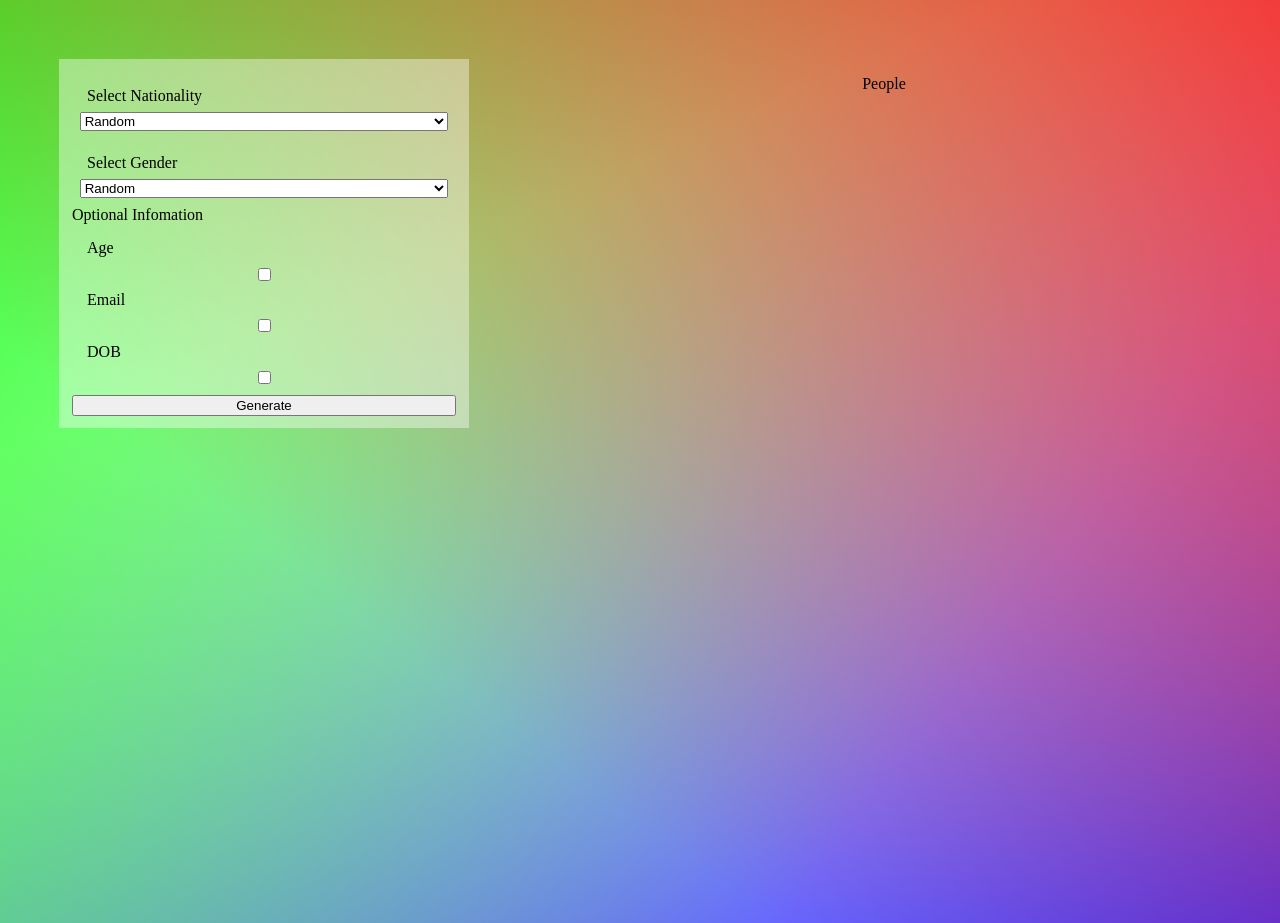
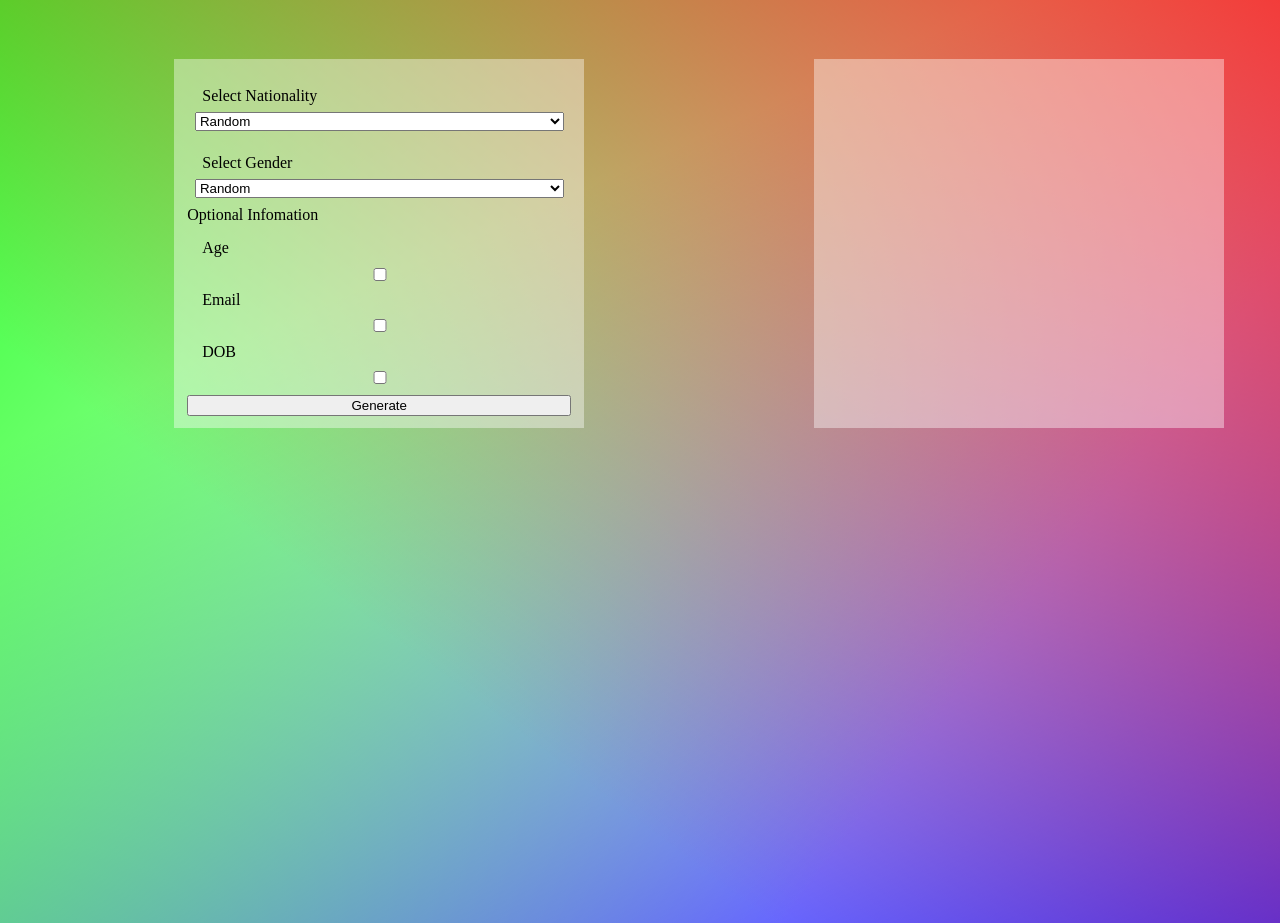
Before and after one commit to AwjTay/random-person-generator, a React (Create React App) app: page / in a window 1280 px wide. Shown: the top 923 px of the page. Built offline with nearby package versions, Linux system fonts and the light colour scheme.

Commit message:
person return now properly formatted - fixed issue with variable returns. Now moving on to implementing react transitions

```diff
--- a/package.json
+++ b/package.json
@@ -10,6 +10,7 @@
     "react-dom": "^16.8.6",
     "react-redux": "^7.0.2",
     "react-scripts": "2.1.8",
+    "react-transition-group": "^4.0.0",
     "reactjs-localstorage": "0.0.7",
     "redux": "^4.0.1",
     "redux-thunk": "^2.3.0"
--- a/src/components/GeneratorScreen/GeneratorScreen.jsx
+++ b/src/components/GeneratorScreen/GeneratorScreen.jsx
@@ -42,10 +42,10 @@ class GeneratorScreen extends Component {
 			return null;
 		}
 	}
+	//tracing the state of the dobReq boolean
 
 	handleSubmit(e){
 		e.preventDefault()
-		console.log(this.state)
 		this.props.onSubmit(this.state)
 	}
 
--- a/src/components/ResultScreen/ResultScreen.jsx
+++ b/src/components/ResultScreen/ResultScreen.jsx
@@ -1,5 +1,5 @@
 import React, { Component } from 'react'
-import Result from "../Result"
+import { personFormatter } from "../../data/formatFunctions.js"
 
 class ResultScreen extends Component{
 	constructor(props){
@@ -8,39 +8,44 @@ class ResultScreen extends Component{
 
 	render(){
 
-		console.log(this.props.historyArray)
+		return(
+			<React.Fragment>
+				<div className="result_container">
+
+					<ul className="person_list" style={{listStyle : "none"}}>
+
+						{this.props.historyArray.map((person, i) => {
+
+							const formattedPerson = personFormatter(person)
 
 							return(
-			<React.Fragment>
-				<p>People</p>
-				<ul>
 
-					{this.props.historyArray.map((person, i) => (
 								<li key={i}>
 
 									{
 										<table className="table">
-							        <thead>
-							            <tr>
-							                <th scope="col">#</th>
-							                <th scope="col">#</th>
-							            </tr>
-							        </thead>
+
 									        <tbody>
-							        { person.map(index => (
-							            <tr key={index}>
-							                <th scope="row">#</th>
-							                        <td>{ index }</td>
+									        { formattedPerson.map((detail, i) => (
+
+									            <tr key={i}>
+									                <th scope="row"></th>
+									                <td>{
+									                	detail ? detail : null
+									                	}
+									                </td>
 									            </tr>
 									            ))}
 									        </tbody>
 									    </table>
 									}
 
-						</li>))
+								</li>)}
+							)
 						}
 
 					</ul>
+				</div>
 
 			</React.Fragment>
 		)
@@ -49,30 +54,4 @@ class ResultScreen extends Component{
 
 }
 
-
-
-
-
-
-/*
-const ResultScreen = historyArray => {
-	console.log(historyArray)
-	const { history } = historyArray
-	console.log(history)
-	return(
-		<React.Fragment>
-			<ul>
-
-
-
-			</ul>
-
-		</React.Fragment>
-	)
-}
-*/
 export default ResultScreen
-
-//{historyArray ? historyArray.map((person, i) => <li key={i}>{person}</li>) : null}
-
-//{historyArray.map((i) => <li key={i}>{i}</li>)}
--- a/src/components/ResultScreen/index.js
+++ b/src/components/ResultScreen/index.js
@@ -2,7 +2,6 @@ import { connect } from 'react-redux'
 import ResultScreen from './ResultScreen'
 
 const mapStateToProps = state => {
-	console.log(state.history)
 	return{
 		historyArray : state.history,
 	}
--- a/src/data/apiActions.js
+++ b/src/data/apiActions.js
@@ -3,12 +3,9 @@ import {setPerson} from "./stateActions"
 
 export const getPerson = (data) => (dispatch, getState) => {
 
-	console.log(data)
-
 	axios.get(`/?ext&region=${data.nationality}&gender=${data.gender}`,
 
 		).then( response => {
-
 		let emailReq = getState().emailRequested
 		let dobReq = getState().dobRequested
 		let ageReq = getState().ageRequested
@@ -18,33 +15,19 @@ export const getPerson = (data) => (dispatch, getState) => {
 		const surname = response.data.surname
 		const gender = response.data.gender
 		const region = response.data.region
-		const age = ageReq ? response.data.age : null
-		const dob = dobReq ? response.data.birthday.dmy : null
-		const email = emailReq ? response.data.email : null
+		const age = ageReq ? response.data.age : ""
+		const dob = dobReq ? response.data.birthday.dmy : ""
+		const email = emailReq ? response.data.email : ""
 
 		const person = [name, surname, gender, region, age, dob, email].reduce((acc, val) => {
-			if (val !== null) {
-				acc.push(val);
-			}
+
+			acc.push(val);
+
 			return acc;
 		}, []);
 
-		console.log(person)
-
 		dispatch(setPerson(person))
-
 
 	}).catch( error => console.log(error))
 
 }
-
-/*
-if (val !== null) {
-			acc.push(val);
-		}
-		return acc;
-	}, []);
-	return 	muscleGroups;
-}
-
-*/
--- /dev/null
+++ b/src/data/formatFunctions.js
@@ -0,0 +1,31 @@
+ export const personFormatter = (person) => {
+
+	const fPerson = person.reduce((acc, detail, i) => {
+		if(i === 0 && detail !== null){
+			acc.push(`First Name: ${detail}`)
+		}
+		else if(i === 1 && detail !== null){
+			acc.push(`Surname: ${detail}`)
+		}
+		else if(i === 2 && detail !== null){
+			acc.push(`Gender: ${detail}`)
+		}
+		else if(i === 3 && detail !== null){
+			acc.push(`Country: ${detail}`)
+		}
+		else if(i === 4 && detail !== null){
+			acc.push(`Age: ${detail}`)
+		}
+		else if(i === 5 && detail !== null){
+			acc.push(`DoB: ${detail}`)
+		}
+		else if(i === 6 && detail !== null){
+			acc.push(`Email: ${detail}`)
+		}
+		else{
+			return null
+		}
+		return acc
+	}, [])
+	return fPerson
+}
--- a/src/data/reducers.js
+++ b/src/data/reducers.js
@@ -4,7 +4,7 @@ const reset = state => {
 	return initial
 }
 
-const updateOptions = (state, action) => ({...state, ageRequested : action.ageRequested, emailRequested : action.emailRequested, dobRequested : action.emailRequested})
+const updateOptions = (state, action) => ({...state, ageRequested : action.ageRequested, emailRequested : action.emailRequested, dobRequested : action.dobRequested})
 
 const updateHistory = (state, action) => ({...state, history : [...state.history, action.person]})
 
--- a/src/gulp/scss/general.scss
+++ b/src/gulp/scss/general.scss
@@ -17,7 +17,7 @@
 	display: flex;
 	flex-direction: row;
 	width: 100%;
-	justify-content: space-between;
+	justify-content: space-around;
 }
 
 
@@ -134,3 +134,112 @@ form:hover:after{
 		border-left-color: #262626;
 	}
 }
+
+.result_container{
+	width: 30%;
+	background-color: rgba(255, 255, 255, 0.4);
+	padding: 1%;
+	display: flex;
+	flex-direction: column;
+	position: relative;
+	z-index: 1;
+}
+
+.result_container:before{
+	position: absolute;
+	content: "";
+	z-index: -1;
+	top: -2px;
+	left: -2px;
+	width: 0;
+	height: 0;
+	background: none;
+	border: 2px solid transparent;
+	border-radius: 1%;
+}
+
+.result_container:hover:before{
+	animation: animate 1s linear forwards;
+}
+
+@keyframes animate{
+
+	0%{
+		width: 0;
+		height: 0;
+		border-top-color: #262626;
+		border-right-color: transparent;
+		border-bottom-color: transparent;
+		border-left-color: transparent;
+	}
+
+	50%{
+		width: 100%;
+		height: 0%;
+		border-top-color: #262626;
+		border-right-color: #262626;
+		border-bottom-color: transparent;
+		border-left-color: transparent;
+	}
+
+	100%{
+		width: 100%;
+		height: 100%;
+		border-top-color: #262626;
+		border-right-color: #262626;
+		border-bottom-color: transparent;
+		border-left-color: transparent;
+	}
+}
+
+.result_container:after{
+	position: absolute;
+	content: "";
+	z-index: -1;
+	top: -2px;
+	left: -2px;
+	width: 0;
+	height: 0;
+	background: transparent;
+	border: 2px solid transparent;
+}
+
+.result_container:hover:after{
+	animation: animate2 1s linear forwards;
+}
+
+@keyframes animate2{
+
+	0%{
+		width: 0;
+		height: 0;
+		border-top-color: transparent;
+		border-right-color: transparent;
+		border-bottom-color: transparent;
+		border-left-color: #262626;
+	}
+
+	50%{
+		width: 0%;
+		height: 100%;
+		border-top-color: transparent;
+		border-right-color: transparent;
+		border-bottom-color: #262626;
+		border-left-color: #262626;
+	}
+
+	100%{
+		width: 100%;
+		height: 100%;
+		border-top-color: transparent;
+		border-right-color: transparent;
+		border-bottom-color: #262626;
+		border-left-color: #262626;
+	}
+}
+
+.person_list li{
+	margin-top: 2%;
+	margin-bottom: 2%;
+	border: 1px solid grey;
+}
```
Also changed, not shown: src/gulp/dist/general.css, 1 other file (tests, documents, lock files or other folders). Lines whose indentation alone changed are shown as unchanged.
